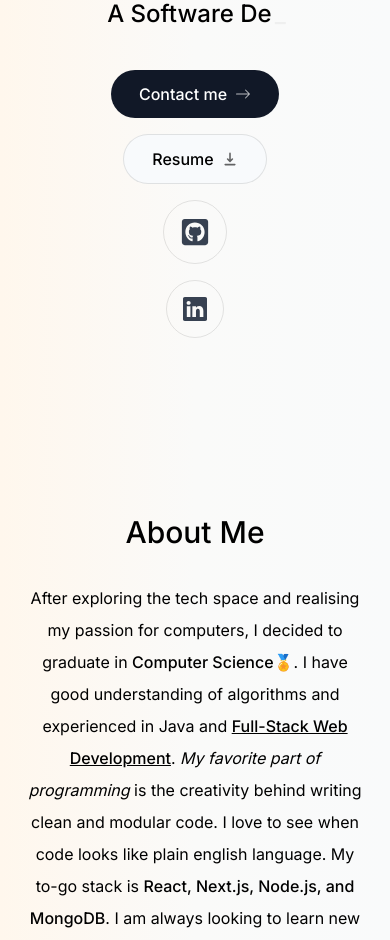
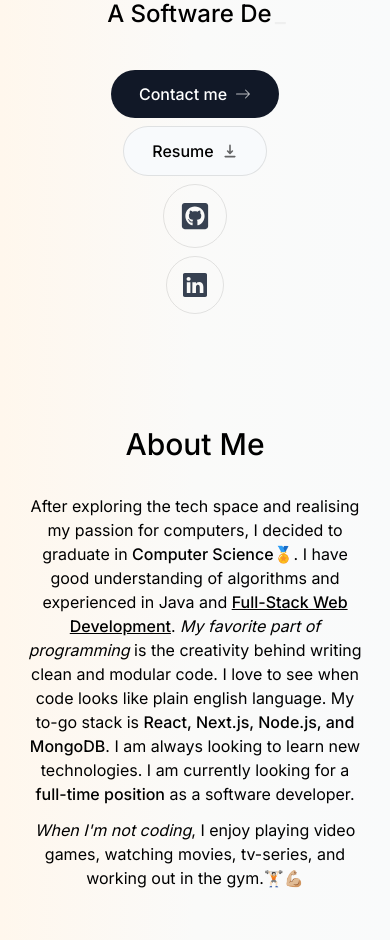
Before and after one commit to vasujhawar2001/portfolio, a Next.js app: page / in a window 390 px wide. Shown: the part 328-1268 px from the top of the page. Built offline with nearby package versions, Linux system fonts and the light colour scheme; no server answers.

Commit message:
ui changes

```diff
--- a/src/app/blogs/page.tsx
+++ b/src/app/blogs/page.tsx
@@ -8,9 +8,9 @@ type Props = {}
 const page = (props: Props) => {
   return (
     <div className='bg-gradient-to-r from-fuchsia-500 to-pink-500 bg-clip-text hover:text-transparent
-    text-5xl font-extrabold flex h-full items-center justify-center mt-96'>
+    sm:text-5xl text-3xl font-extrabold flex h-full items-center justify-center mt-96'>
             <Typewriter
-            words={["Coming Soon...", "Stay Tuned!", "<///Work in Progress///>"]}
+            words={["Coming Soon...", "Stay Tuned!", "<//Work in Progress//>"]}
             loop={true}
             delaySpeed={2000}
           />
--- a/src/components/about.tsx
+++ b/src/components/about.tsx
@@ -8,7 +8,7 @@ export default function About() {
 
   return (
     <motion.section
-      className="mb-32 max-w-3xl text-base sm:text-lg sm:leading-10 leading-8 text-center scroll-mt-28 mt-44"
+      className="mb-32 max-w-3xl text-base sm:text-lg sm:leading-10 leading-6 text-center scroll-mt-28 sm:mt-44 mt-28"
       initial={{ opacity: 0, y: 100 }}
       animate={{ opacity: 1, y: 0 }}
       transition={{ delay: 0.175 }}
--- a/src/components/contact.tsx
+++ b/src/components/contact.tsx
@@ -12,7 +12,7 @@ export default function Contact() {
   return (
     <motion.section
       id="contact"
-      className="mb-20 p-5 sm:p-10 sm:mb-28 text-center shadow-lg rounded-3xl bg-gray-50 hover:bg-slate-50"
+      className="mb-20 p-5 sm:p-10 sm:mb-28 text-center shadow-lg rounded-3xl bg-slate-50 hover:bg-slate-100 scroll-mt-28"
       initial={{
         opacity: 0,
       }}
--- a/src/components/hero.tsx
+++ b/src/components/hero.tsx
@@ -43,7 +43,7 @@ const Hero = () => {
             </motion.div>
 
         <motion.div
-        className="flex flex-col mt-10 sm:flex-row items-center justify-center gap-4 sm:gap-4 text-md font-medium"
+        className="flex flex-col mt-10 sm:flex-row items-center justify-center gap-y-2 sm:gap-4 text-md font-medium"
         initial={{ opacity: 0, y: 100 }}
         animate={{ opacity: 1, y: 0 }}
         transition={{
--- a/src/components/projects.tsx
+++ b/src/components/projects.tsx
@@ -7,7 +7,7 @@ export default function Projects() {
 
 
   return (
-    <section id="projects" className="scroll-mt-28 mb-28">
+    <section id="projects" className="scroll-mt-28 mb-20">
       <SectionHeading>My projects</SectionHeading>
       <div>
         {projectsData.map((project, index) => (
```
